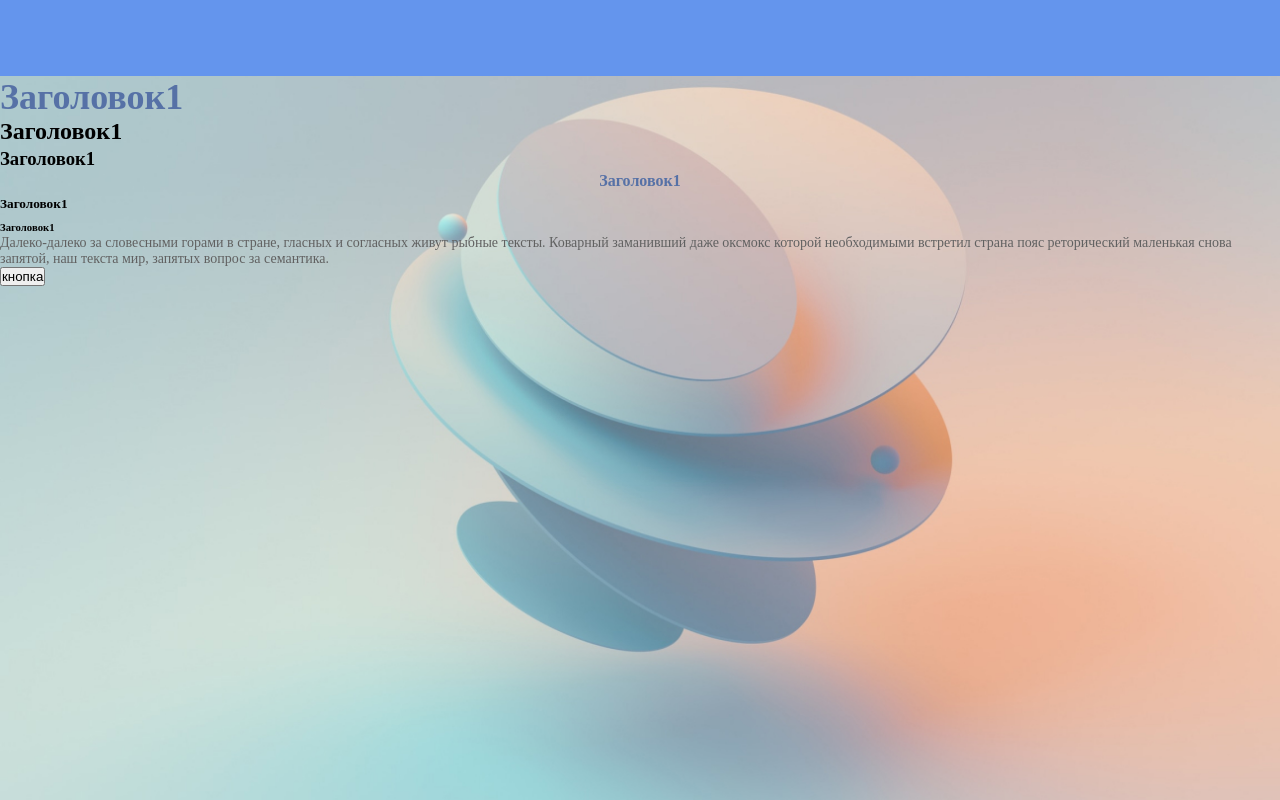
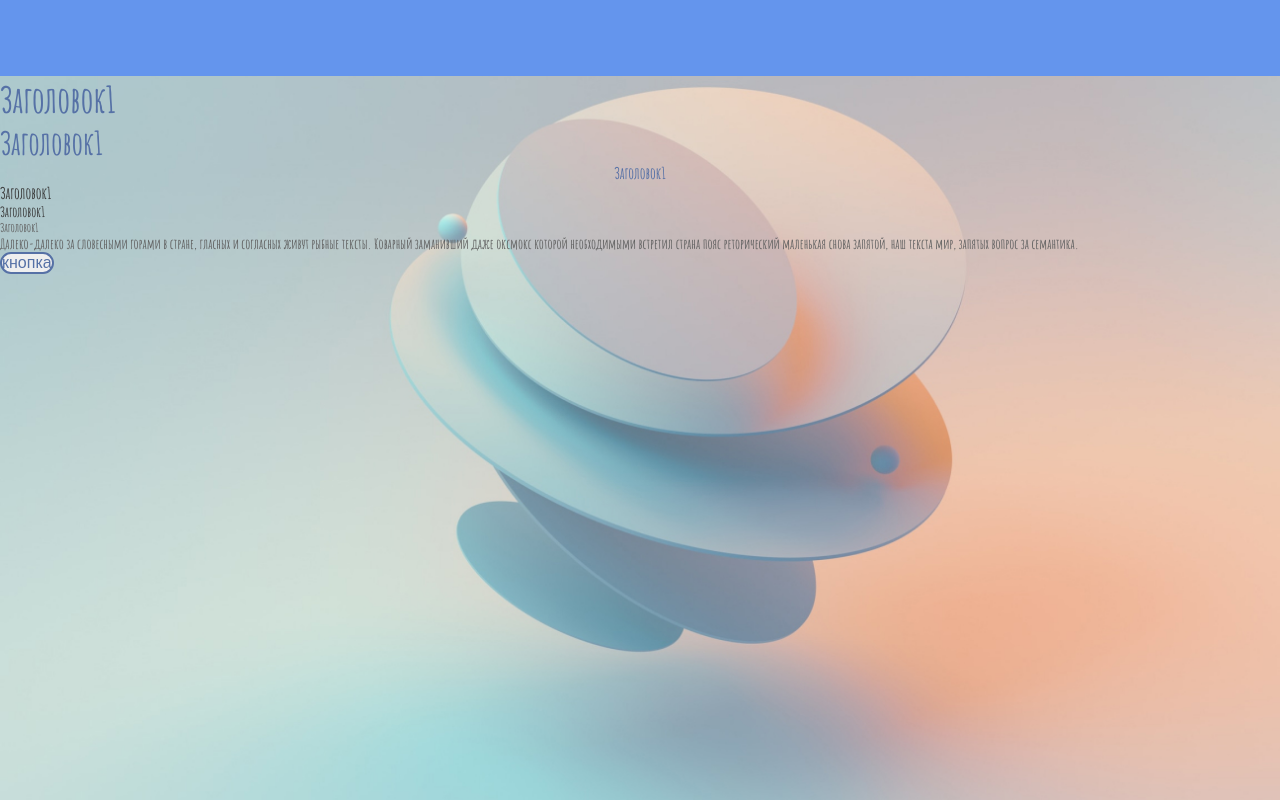
Before and after one commit to krowpw/figma, a plain HTML site: page caytik1-main/index.html in a window 1280 px wide. Drawn offline with Linux system fonts and the light colour scheme.

Commit message:
Add files via upload

```diff
--- a/caytik1-main/assets/css/normalize.css
+++ b/caytik1-main/assets/css/normalize.css
@@ -11,65 +11,80 @@ body {
 
 h1 {
   color: #5671a6;
+  font-size: 36px;
+  font-weight: 600;
+  font-family: 'Amatic SC', sans-serif;
 
-  font-family: Poppins;
-  font-size: 36px;
+}
+h2 {
+  color: #5671A6;
+
+  font-family: 'Amatic SC', sans-serif;
+
+  font-size: 32px;
   font-style: normal;
   font-weight: 600;
   line-height: normal;
 }
-h2 {
-  display: flex;
-  width: 55px;
-  height: 27px;
-  flex-direction: column;
-  justify-content: center;
-  align-items: flex-start;
-  gap: 3px;
-}
 h3 {
-  display: flex;
-  width: 50px;
-  height: 27px;
-  flex-direction: column;
-  justify-content: center;
-  align-items: flex-start;
-  gap: 3px;
-}
-h4 {
-  color: #5671a6;
+  color: #5671A6;
 
   text-align: center;
-  font-family: Poppins;
+  font-family: 'Amatic SC', sans-serif;
+
   font-size: 16px;
   font-style: normal;
   font-weight: 600;
   line-height: normal;
 }
+h4 {
+  color: #383838;
+
+  font-family: 'Amatic SC', sans-serif;
+
+  font-size: 16px;
+  font-style: normal;
+  font-weight: 600;
+  line-height: normal;
+
+}
 h5 {
-  display: flex;
-  width: 88px;
-  height: 27px;
-  flex-direction: column;
-  justify-content: center;
-  align-items: flex-start;
-  gap: 3px;
+  color: #383838;
+
+  font-family: 'Amatic SC', sans-serif;
+
+  font-size: 14px;
+  font-style: normal;
+  font-weight: 600;
+  line-height: normal;
 }
 h6 {
-  display: inline-flex;
-  align-items: flex-start;
-  gap: 5px;
+  color: #616161;
+
+  font-family: 'Amatic SC', sans-serif;
+  font-size: 12px;
+  font-style: normal;
+  font-weight: 400;
+  line-height: normal;
 }
 p {
   color: #616161;
 
-  font-family: Poppins;
+  font-family: 'Amatic SC', sans-serif;
   font-size: 14px;
   font-style: normal;
   font-weight: 500;
   line-height: normal;
 }
 button {
+  border-radius: 100px;
+  padding: 10px 40 px;
+  border-radius: 50px;
+  border: 2px solid #5671A6;
+  font-size: 16px;
+  color: #5671A6;
+  cursor: pointer;
+
 }
 a {
 }
--- a/caytik1-main/assets/css/style.css
+++ b/caytik1-main/assets/css/style.css
@@ -1,3 +1,5 @@
 @import url(./normalize.css);
 @import url(./header.css);
 @import url(./main.css);
+
+@import url('https://fonts.googleapis.com/css2?family=Amatic+SC:wght@700&display=swap');
```
